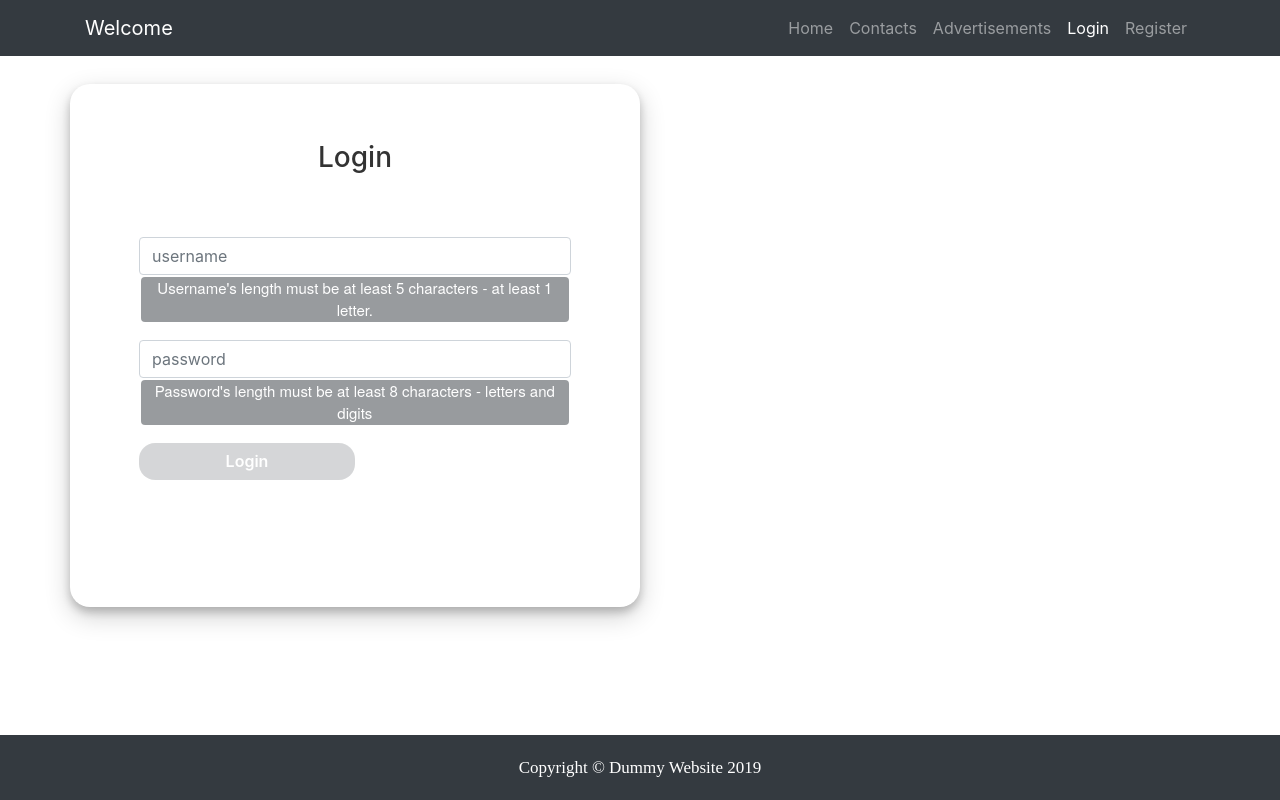
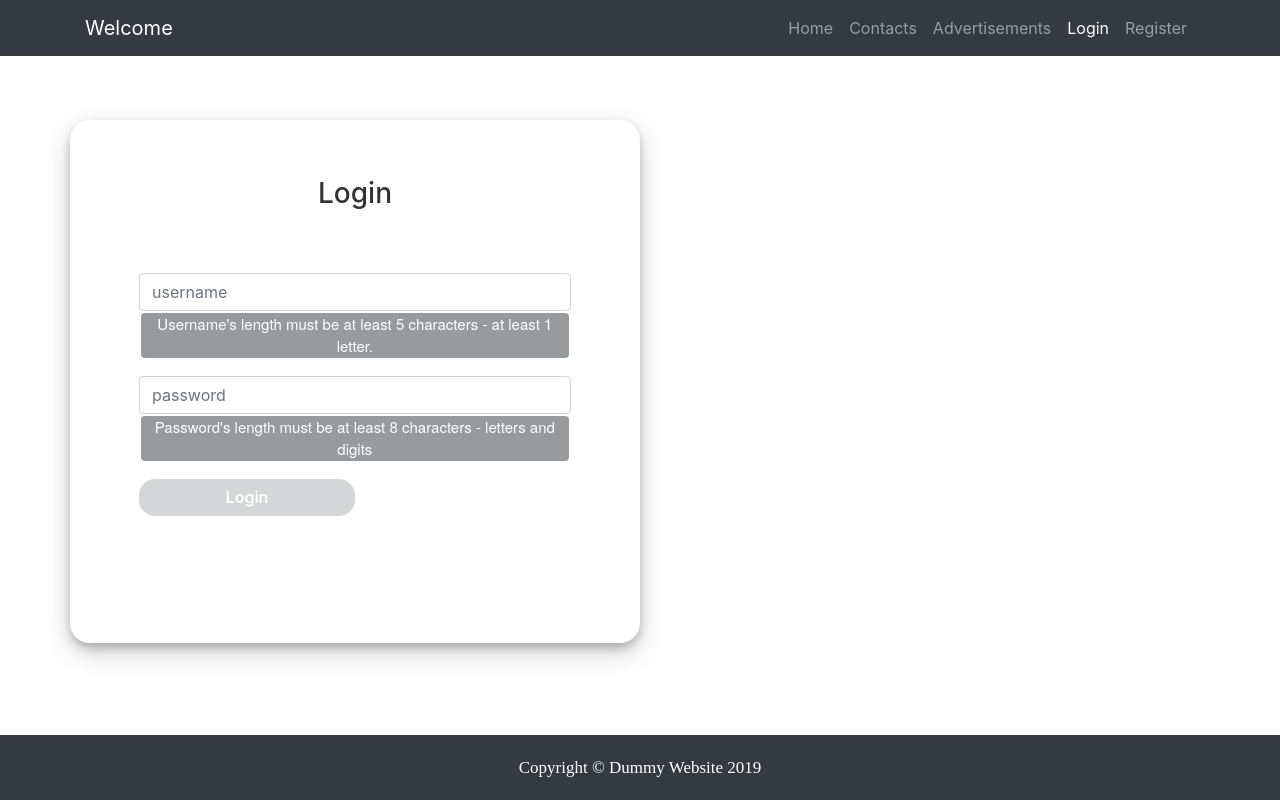
Before and after one commit to AdrianYordanov/advertisements-react, a React (Create React App) app: page /login in a window 1280 px wide. Built offline with nearby package versions, Linux system fonts and the light colour scheme.

Commit message:
Fixed padding of the main tag.

```diff
--- a/src/App.tsx
+++ b/src/App.tsx
@@ -26,7 +26,7 @@ class App extends React.Component<IProps> {
       <Router history={history}>
         <React.Fragment>
           <Header />
-          <main style={{ paddingTop: "20px", paddingBottom: "20px" }}>
+          <main style={{ paddingTop: "56px", paddingBottom: "65px" }}>
             <Route exact={true} path="/" component={Home} />
             <Route
               exact={true}
```
